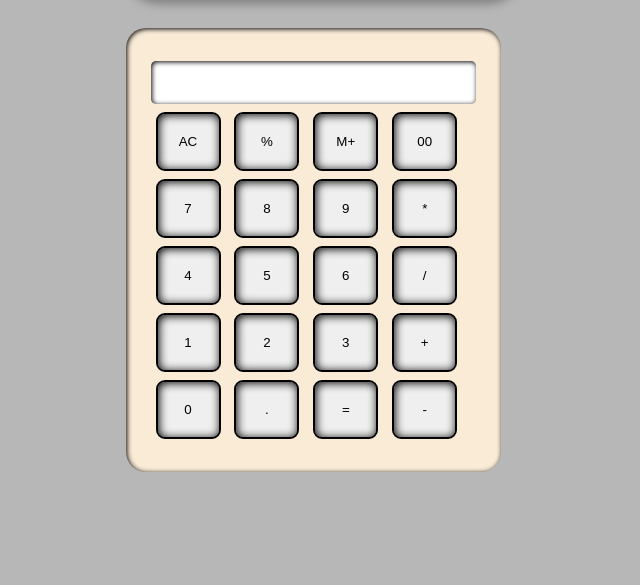
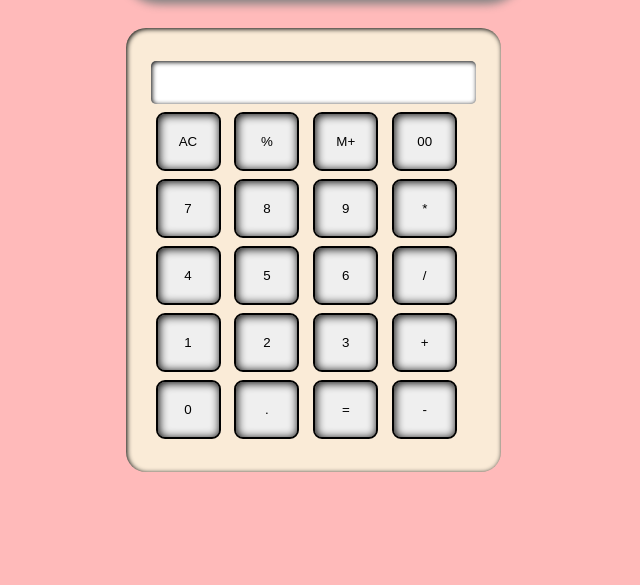
Before and after one commit to GohelHiren/Calculator, a plain HTML site: page index.html in a window 1280 px wide. Shown: the part 231-816 px from the top of the page, without its empty margins (327-967 px from the left). Drawn offline with Linux system fonts and the light colour scheme.

Commit message:
bgcolor change

```diff
--- a/style.css
+++ b/style.css
@@ -1,7 +1,7 @@
   @import url('https://fonts.googleapis.com/css2?family=Oswald:wght@300&family=Roboto:wght@300&display=swap');
 
   body {
-    background-color: rgba(0, 0, 0, 0.283);
+    background-color: rgba(255, 12, 12, 0.283);
       height: 100vh;
       display: flex;
       justify-content: center;
```
